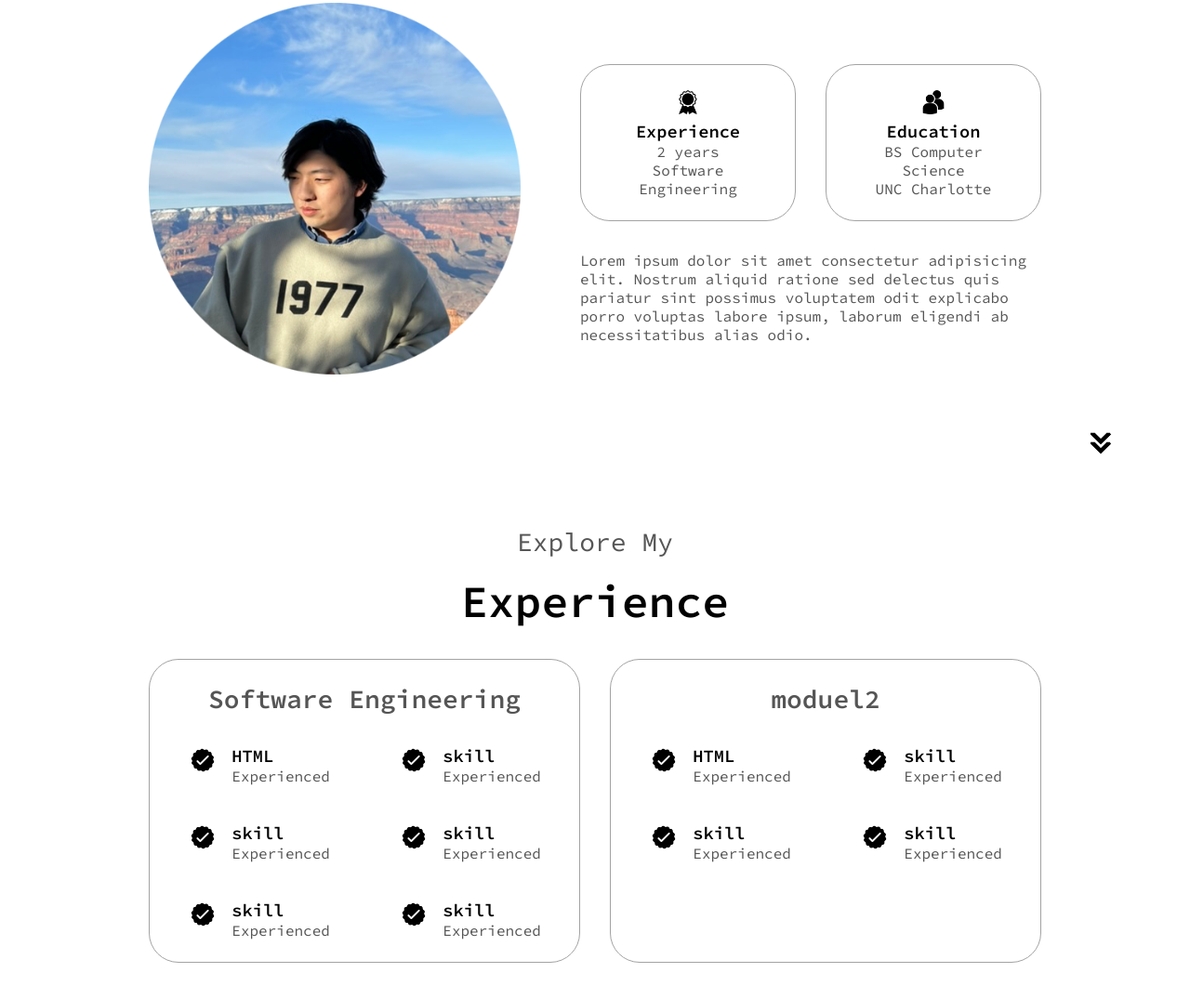
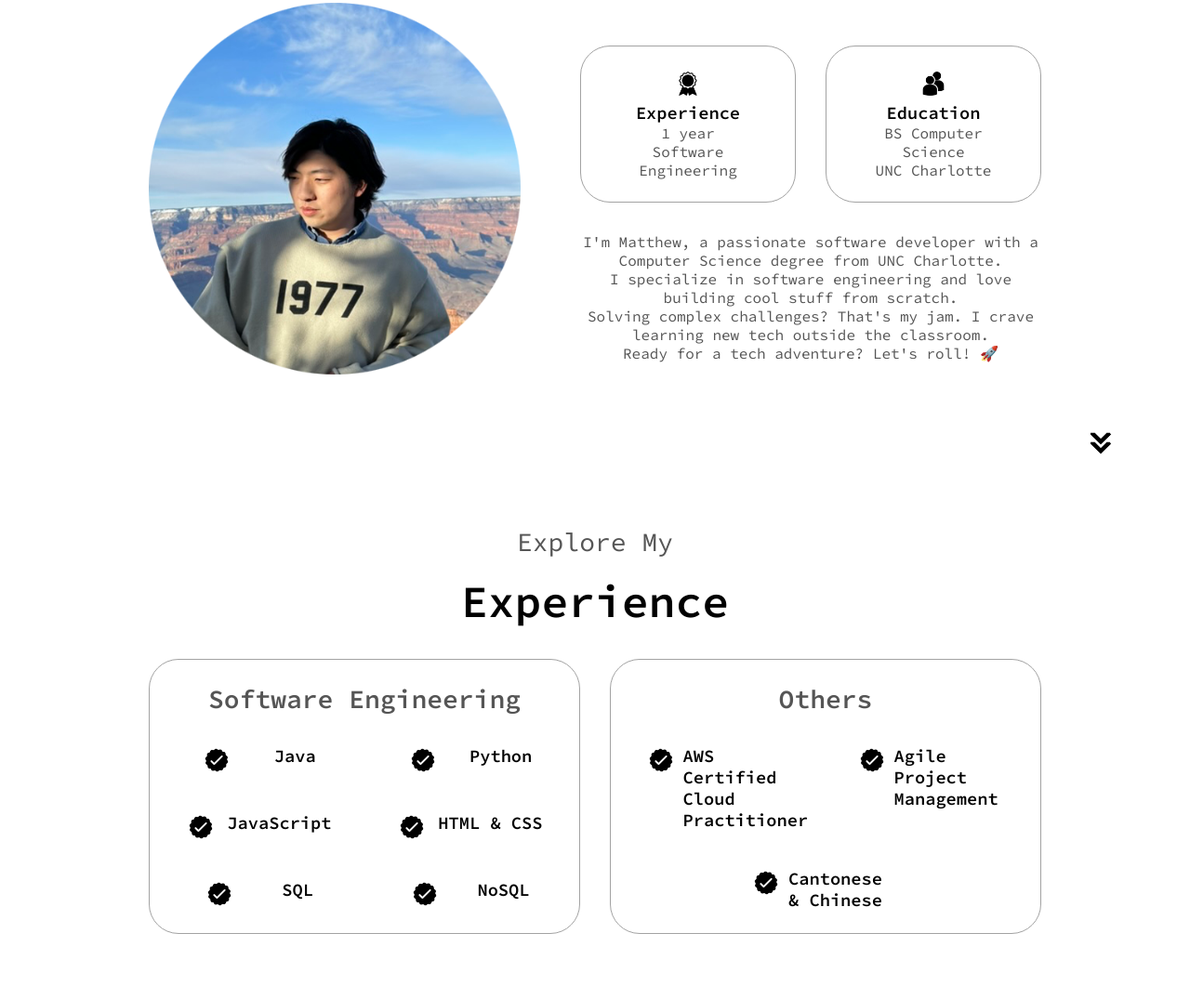
Before and after one commit to matthew08069/portfolio, a plain HTML site: page index.html in a window 1280 px wide. Shown: the part 1131-2206 px from the top of the page at 93% size. Drawn offline with Linux system fonts and the light colour scheme.

Commit message:
Update index.html

```diff
--- a/index.html
+++ b/index.html
@@ -74,7 +74,7 @@
                     <div class="details-container">
                         <img src="./assets/experience.png" alt="Experience icon" class="icon">
                         <h3>Experience</h3>
-                        <p>2 years <br>Software Engineering</p>
+                        <p>1 year <br>Software Engineering</p>
                     </div>
                     <div class="details-container">
                         <img src="./assets/education.png" alt="Education icon" class="icon">
@@ -83,11 +83,11 @@
                     </div>
                 </div>
                 <div class="text-container">
-                    <p>
-                        Lorem ipsum dolor sit amet consectetur adipisicing elit.
-                        Nostrum aliquid ratione sed delectus quis pariatur sint possimus voluptatem odit explicabo porro
-                        voluptas labore ipsum,
-                        laborum eligendi ab necessitatibus alias odio.
+                    <p style="text-align: center;">
+                        I'm Matthew, a passionate software developer with a Computer Science degree from UNC Charlotte. <br>
+                        I specialize in software engineering and love building cool stuff from scratch. <br>
+                        Solving complex challenges? That's my jam. I crave learning new tech outside the classroom.<br>
+                        Ready for a tech adventure? Let's roll! 🚀
                     </p>
                 </div>
             </div>
@@ -105,76 +105,60 @@
                         <article>
                             <img src="./assets/checkmark.png" alt="Experience icon" class="icon">
                             <div>
-                                <h3>HTML</h3>
-                                <p>Experienced</p>
+                                <h3>Java</h3>
                             </div>
                         </article>
                         <article>
                             <img src="./assets/checkmark.png" alt="Experience icon" class="icon">
                             <div>
-                                <h3>skill</h3>
-                                <p>Experienced</p>
+                                <h3>Python</h3>
                             </div>
                         </article>
                         <article>
                             <img src="./assets/checkmark.png" alt="Experience icon" class="icon">
                             <div>
-                                <h3>skill</h3>
-                                <p>Experienced</p>
+                                <h3>JavaScript</h3>
                             </div>
                         </article>
                         <article>
                             <img src="./assets/checkmark.png" alt="Experience icon" class="icon">
                             <div>
-                                <h3>skill</h3>
-                                <p>Experienced</p>
+                                <h3>HTML & CSS</h3>
                             </div>
                         </article>
                         <article>
                             <img src="./assets/checkmark.png" alt="Experience icon" class="icon">
                             <div>
-                                <h3>skill</h3>
-                                <p>Experienced</p>
+                                <h3>SQL</h3>
                             </div>
                         </article>
                         <article>
                             <img src="./assets/checkmark.png" alt="Experience icon" class="icon">
                             <div>
-                                <h3>skill</h3>
-                                <p>Experienced</p>
+                                <h3>NoSQL</h3>
                             </div>
                         </article>
                     </div>
                 </div>
                 <div class="details-container">
-                    <h2 class="experience-sub-title">moduel2</h2>
+                    <h2 class="experience-sub-title">Others</h2>
                     <div class="article-container">
                         <article>
                             <img src="./assets/checkmark.png" alt="Experience icon" class="icon">
                             <div>
-                                <h3>HTML</h3>
-                                <p>Experienced</p>
+                                <h3>AWS Certified Cloud Practitioner</h3>
                             </div>
                         </article>
                         <article>
                             <img src="./assets/checkmark.png" alt="Experience icon" class="icon">
                             <div>
-                                <h3>skill</h3>
-                                <p>Experienced</p>
+                                <h3>Agile Project Management</h3>
                             </div>
                         </article>
                         <article>
                             <img src="./assets/checkmark.png" alt="Experience icon" class="icon">
                             <div>
-                                <h3>skill</h3>
-                                <p>Experienced</p>
-                            </div>
-                        </article>
-                        <article>
-                            <img src="./assets/checkmark.png" alt="Experience icon" class="icon">
-                            <div>
-                                <h3>skill</h3>
-                                <p>Experienced</p>
+                                <h3>Cantonese & Chinese</h3>
                             </div>
                         </article>
                     </div>
```
